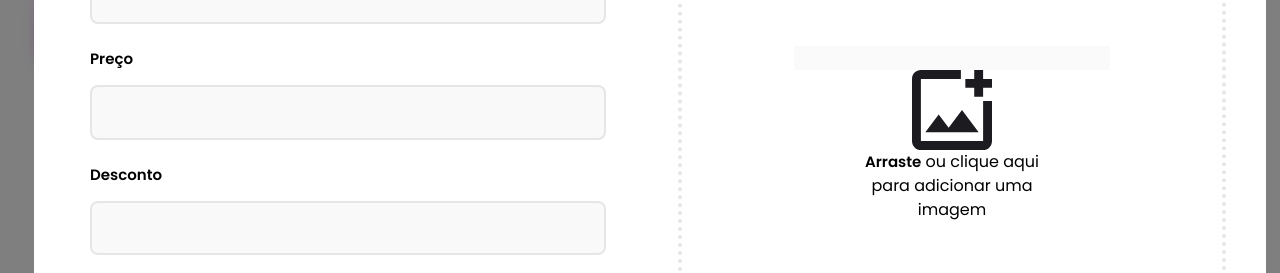
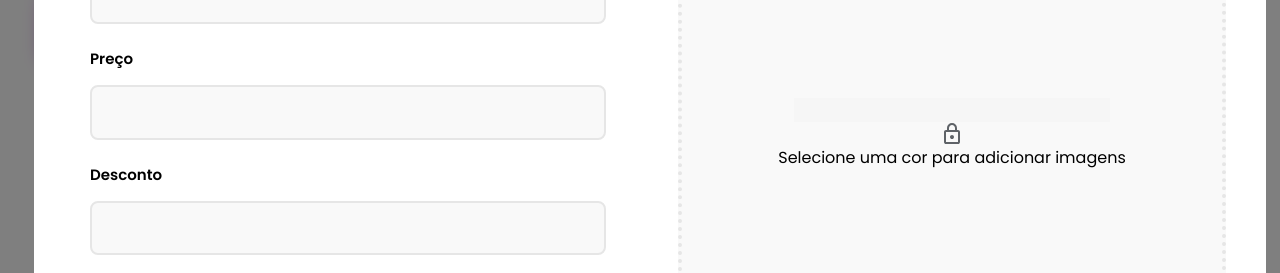
Before and after one commit to ryanNS3/PlanNexus-Front-End, a React (Vite) app: page /estoque in a window 1280 px wide. Both pictures are taken after typing "Sample" into the empty fields and a click on the button "ADICIONAR PRODUTOS". Shown: the part 271-544 px from the top of the page. Built offline with nearby package versions, Linux system fonts and the light colour scheme; no server answers.

Commit message:
feat: adicionando modo escuro no componente Lock

```diff
--- a/src/components/Inputs/input-file/index.jsx
+++ b/src/components/Inputs/input-file/index.jsx
@@ -1,9 +1,11 @@
 import React from 'react'
 import { UploadImageIcon } from '../../../assets/uploadImage';
 import { useDropzone } from 'react-dropzone';
+import { Lock } from '../../../assets/Lock';
 
 
 export function InputImage({value, small=false,disabled=true, setValue,keyForImage,indexForColor, id , indice, ...props} ) {
+
   const onDrop = React.useCallback((file) =>{
     let files = [...value];
     files[indice].push({[keyForImage]:{file}})
@@ -28,18 +30,24 @@ export function InputImage({value, small=false,disabled=true, setValue,keyForIma
 
     return (
       <>
-        <label htmlFor={id} className={`flex flex-col justify-center h-[500px] rounded-lg items-center border-dotted border-4  ${isDragActive ? "border-rosa-300" : "border-cinza-100" } hover:border-rosa-300`}
+        <label htmlFor={id} className={`flex flex-col justify-center h-[500px] rounded-lg items-center border-dotted border-4 border-cinza-100
+          ${isDragActive ? "border-rosa-300" : "border-cinza-100", disabled ? "bg-cinza-50 border-cinza-100 hover:border-cinza-100" : "bg-transparent" } hover:border-rosa-300`  }
           {...disabled ? null : {...dropzone.getRootProps()}} >
           {disabled ?
-          <input id={id} disabled/>
+          <>
+            <input id={id} disabled/>
+            <Lock black={true}/>
+            <p className='text-center'>Selecione uma cor para adicionar imagens</p>
+          </>
           :
-          <input  className='opacity-0 hidden' id={id} {...dropzone.getInputProps()} {...props}/>
-          }
+          <>
+            <input  className='opacity-0 hidden' id={id} {...dropzone.getInputProps()} {...props}/>
             <>
             <UploadImageIcon/>
             {!small &&  <p className=' max-w-[20ch] text-center'> <span className=' text-fun2'>Arraste</span> ou clique aqui para adicionar uma imagem</p>}
-
             </>
+          </>
+          }
         </label>
       </>
       )
```
